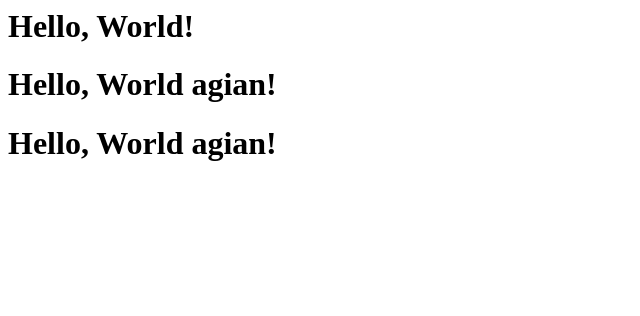
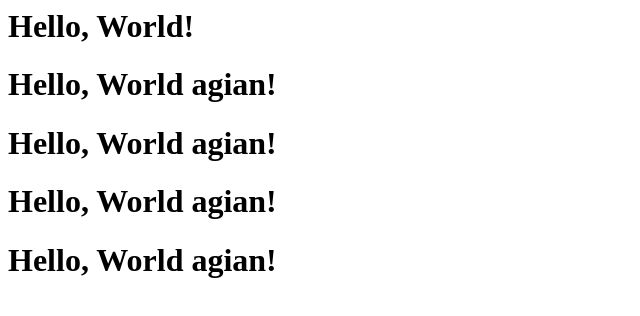
Before and after one commit to AnujSharma1459/hello-world, a plain HTML site: page hello.html in a window 1280 px wide. Shown: the whole page, without its empty margins (0-640 px from the left). Drawn offline with Linux system fonts and the light colour scheme.

```diff
--- a/hello.html
+++ b/hello.html
@@ -5,6 +5,7 @@
     <h1>Hello, World!</h1>
  <h1>Hello, World agian!</h1>
 <h1>Hello, World agian!</h1>
-
+<h1>Hello, World agian!</h1>
+<h1>Hello, World agian!</h1>
   </body>
 </html>
```
